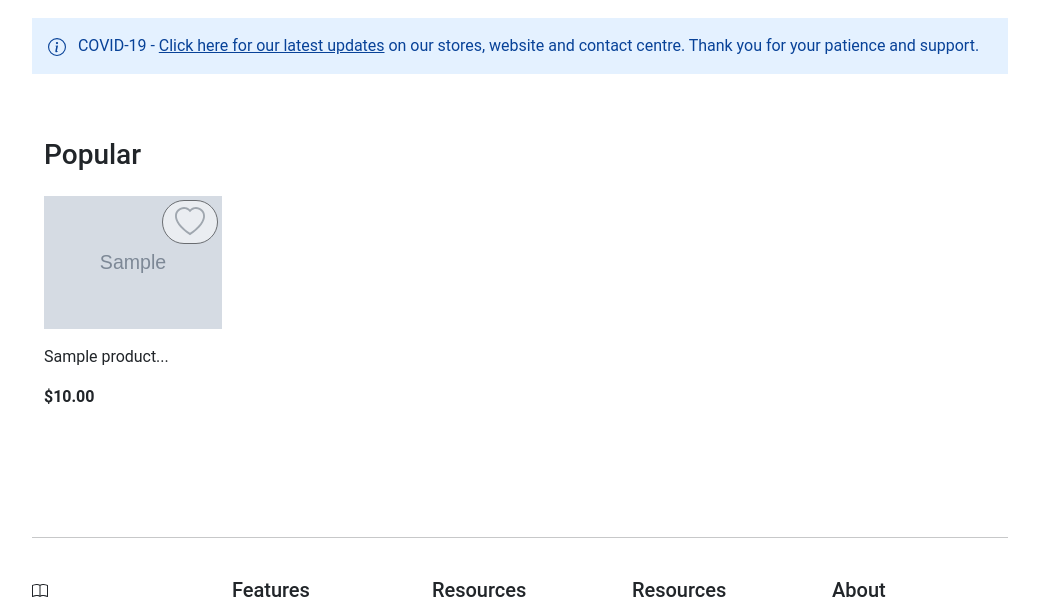
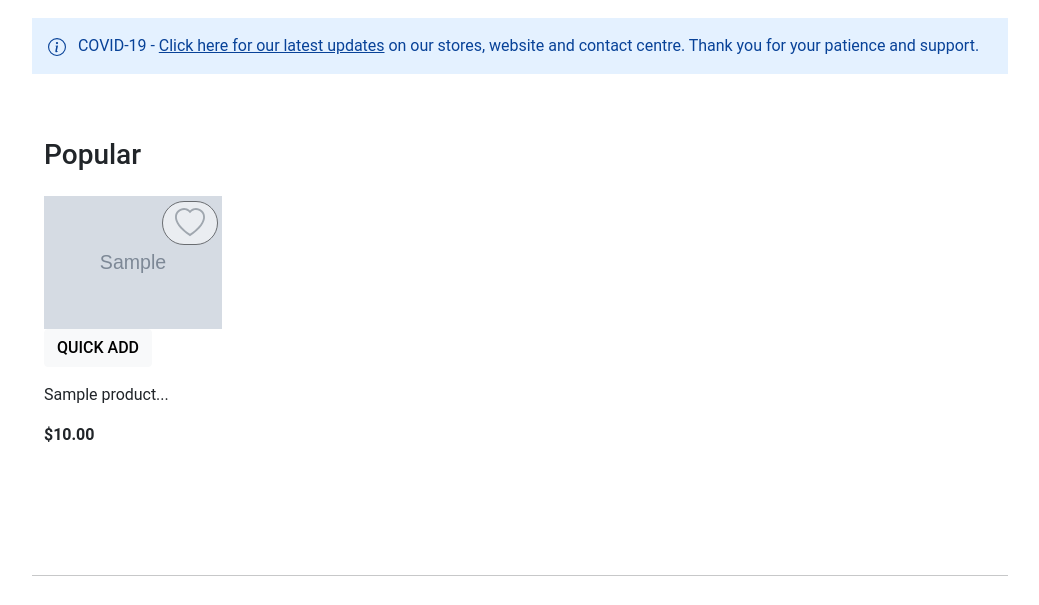
Before and after one commit to xqfqhu/ecommerce, a Django app: page / in a window 1280 px wide. Shown: the part 161-766 px from the top of the page, without its empty margins (120-1159 px from the left). Run offline with Django 3.2, Linux system fonts and the light colour scheme; tables that the repository leaves empty hold one stand-in row (values such as "Sample post"); grey boxes marked "Sample" are stand-in pictures.

Commit message:
add quick add feature to index.html

```diff
--- a/templates/store/index.html
+++ b/templates/store/index.html
@@ -30,23 +30,31 @@
             {% for product in products %}
             <div class="col">
               <div class="card border-0">
+                <div class="img-container">
                   <img class="img-fluid" alt="Responsive image" src="{{ product.image.url }}">
+
+                  <button class="btn btn-light fw500 add-basket-button" type="button" id="add-basket-button"
+                    value="{{product.id}}">
+                    <span>QUICK ADD</span>
+                  </button>
+
                   <button type="button" id="like-button" class="like-button btn btn-outline-secondary"
                     value="{{product.id}}">
                     {% if request.user in product.users_wishlist.all %}
-                  <svg xmlns="http://www.w3.org/2000/svg" width="30" height="30" fill="currentColor" class="bi bi-heart"
-                    viewBox="0 0 16 16">
+                    <svg xmlns="http://www.w3.org/2000/svg" width="30" height="30" fill="currentColor"
+                      class="bi bi-heart" viewBox="0 0 16 16">
                       <path id="heart_path{{product.id}}"
                         d="M8 1.314C12.438-3.248 23.534 4.735 8 15-7.534 4.736 3.562-3.248 8 1.314z" />
                     </svg>
                     {%else%}
-                  <svg xmlns="http://www.w3.org/2000/svg" width="30" height="30" fill="currentColor" class="bi bi-heart"
-                    viewBox="0 0 16 16">
+                    <svg xmlns="http://www.w3.org/2000/svg" width="30" height="30" fill="currentColor"
+                      class="bi bi-heart" viewBox="0 0 16 16">
                       <path id="heart_path{{product.id}}"
                         d="m8 2.748-.717-.737C5.6.281 2.514.878 1.4 3.053c-.523 1.023-.641 2.5.314 4.385.92 1.815 2.834 3.989 6.286 6.357 3.452-2.368 5.365-4.542 6.286-6.357.955-1.886.838-3.362.314-4.385C13.486.878 10.4.28 8.717 2.01L8 2.748zM8 15C-7.333 4.868 3.279-3.04 7.824 1.143c.06.055.119.112.176.171a3.12 3.12 0 0 1 .176-.17C12.72-3.042 23.333 4.867 8 15z" />
                     </svg>
                     {%endif%}
                   </button>
+                </div>
                 <div class="card-body px-0">
                   <p class="card-text">
                     <a class="text-dark text-decoration-none"
@@ -65,9 +73,17 @@
 </main>
 <script type="text/javascript" src="{%static 'account/js/edit_wishlist.js'%}">
 </script>
+<script type="text/javascript" src="{%static 'basket/js/add_to_basket.js'%}">
+</script>
 <script>
   const csrfmiddlewaretoken = "{{csrf_token}}";
   const edit_wishlist_url = '{% url "store:edit_wishlist" %}';
+  const add_to_basket_url = "{%url 'basket:basket_add'%}";
+  $(document).on('click', '#add-basket-button', function(e){
+        const productid = $(this).val();
+        const productqty = "1";
+        add_to_basket(e, productid, productqty, add_to_basket_url, csrfmiddlewaretoken, increment_basket_count);
+    })
   $(document).on('click', '#like-button', function (e) {
     const productid = $(this).val();
     edit_wishlist(e, productid, edit_wishlist_url, csrfmiddlewaretoken, change_heart_color);
```
Lines whose indentation alone changed are shown as unchanged.
